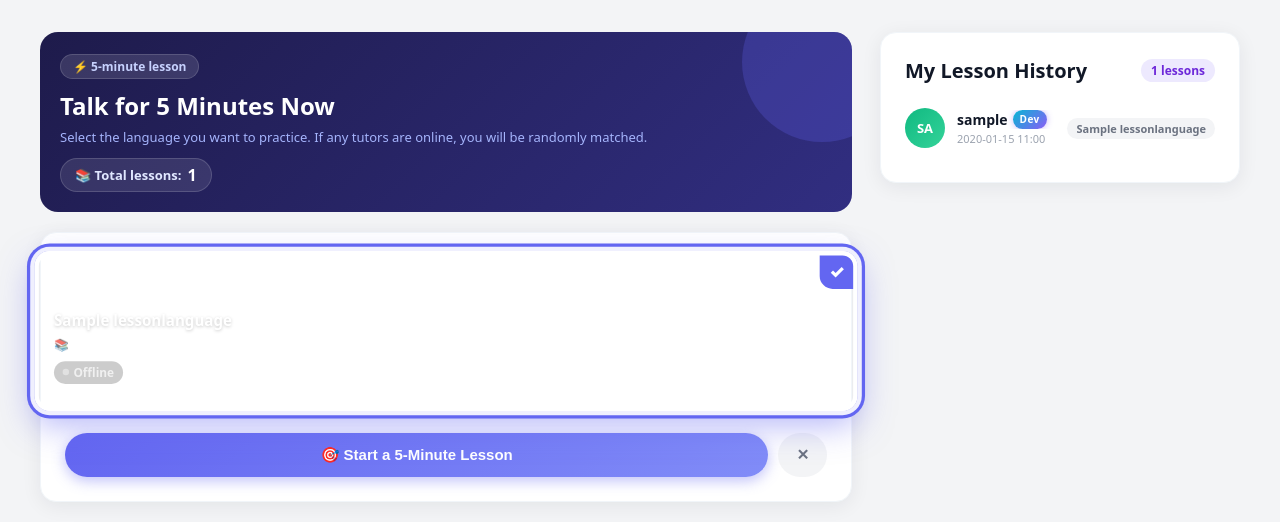
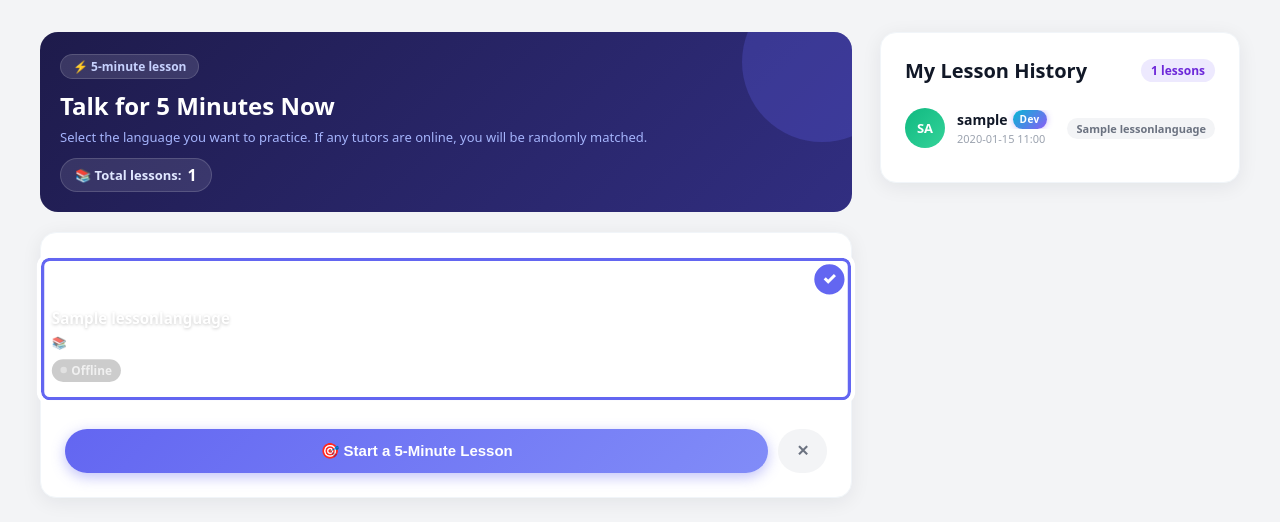
Before and after one commit to Zitatori/Django-5min-LanguageApp, a Django app: page /request/ in a window 1280 px wide. Shown: the part 54-576 px from the top of the page. Run offline with Django 4.2, Linux system fonts and the light colour scheme; a user stored in the database is signed in; tables that the repository leaves empty hold one stand-in row (values such as "Sample post"); some libraries are stand-ins or nearby versions.

Commit message:
Fix selection ring: use JS-injected elements to avoid overflow:hidden clipping
Co-Authored-By: Claude Sonnet 4.5 <noreply@anthropic.com>

```diff
--- a/templates/core/create_request.html
+++ b/templates/core/create_request.html
@@ -68,26 +68,34 @@
   .cr-lang-card:hover { transform: translateY(-2px); box-shadow: 0 8px 24px rgba(0,0,0,0.18); }
   .cr-lang-card:active { transform: scale(0.97); }
   .cr-lang-card.selected {
-    border-color: #fff;
-    border-width: 4px;
-    box-shadow: 0 0 0 4px rgba(255,255,255,0.9), 0 0 0 7px #6366f1, 0 12px 32px rgba(99,102,241,0.5);
     transform: scale(1.08);
     z-index: 2;
   }
-  /* 大きな✓バッジ */
-  .cr-lang-card.selected::after {
-    content: '✓';
+  /* overflow:hidden を避けてリングを内側に描画 */
+  .cr-select-ring {
     position: absolute;
-    top: -1px; right: -1px;
-    width: 32px; height: 32px;
+    inset: 0;
+    border: 4px solid #fff;
+    border-radius: 12px;
+    box-shadow: inset 0 0 0 3px #6366f1;
+    z-index: 30;
+    pointer-events: none;
+  }
+  /* ✓ バッジ */
+  .cr-select-badge {
+    position: absolute;
+    top: 8px; right: 8px;
+    width: 28px; height: 28px;
     background: #6366f1;
-    border-radius: 0 12px 0 12px;
+    border: 2px solid #fff;
+    border-radius: 50%;
     color: #fff;
-    font-size: 16px;
+    font-size: 15px;
     font-weight: 900;
-    line-height: 32px;
+    line-height: 24px;
     text-align: center;
-    z-index: 20;
+    z-index: 40;
+    pointer-events: none;
   }
 
   /* 背景写真 */
@@ -339,13 +347,31 @@
   const cards = document.querySelectorAll('.cr-lang-card');
   const input = document.getElementById('selected-lang-id');
 
-  if (cards.length > 0 && !input.value) {
-    input.value = cards[0].getAttribute('data-id');
+  function applySelection(el) {
+    // 全カードのリング・バッジを除去
+    cards.forEach(c => {
+      c.classList.remove('selected');
+      c.querySelectorAll('.cr-select-ring, .cr-select-badge').forEach(n => n.remove());
+    });
+    // 選択カードにリング・バッジを追加
+    el.classList.add('selected');
+    const ring = document.createElement('div');
+    ring.className = 'cr-select-ring';
+    el.appendChild(ring);
+    const badge = document.createElement('div');
+    badge.className = 'cr-select-badge';
+    badge.textContent = '✓';
+    el.appendChild(badge);
+  }
+
+  // 初期選択（最初のカード）
+  if (cards.length > 0) {
+    applySelection(cards[0]);
+    if (!input.value) input.value = cards[0].getAttribute('data-id');
   }
 
   function selectLang(el, id) {
-    cards.forEach(c => c.classList.remove('selected'));
-    el.classList.add('selected');
+    applySelection(el);
     input.value = id;
   }
 
```
